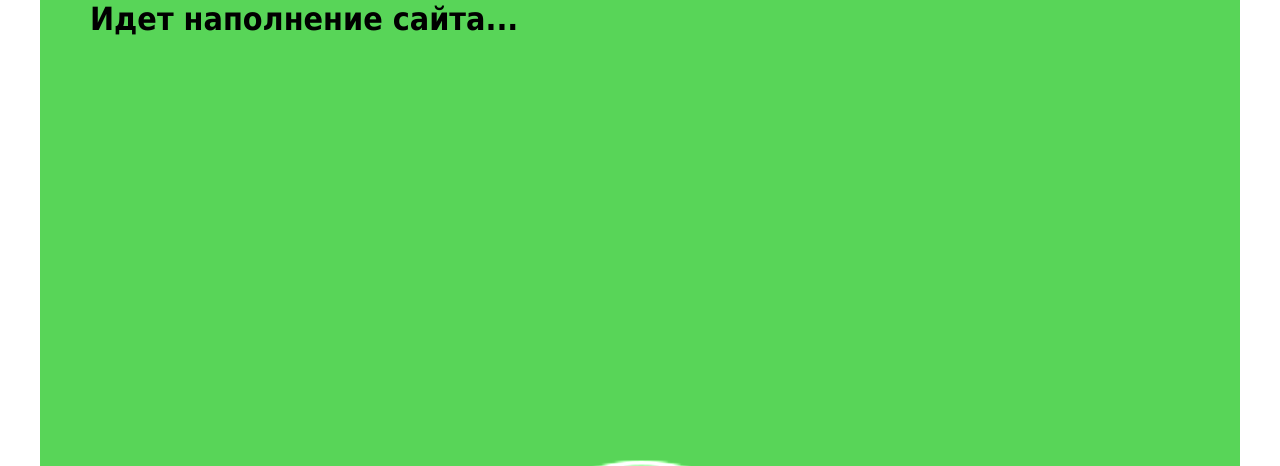
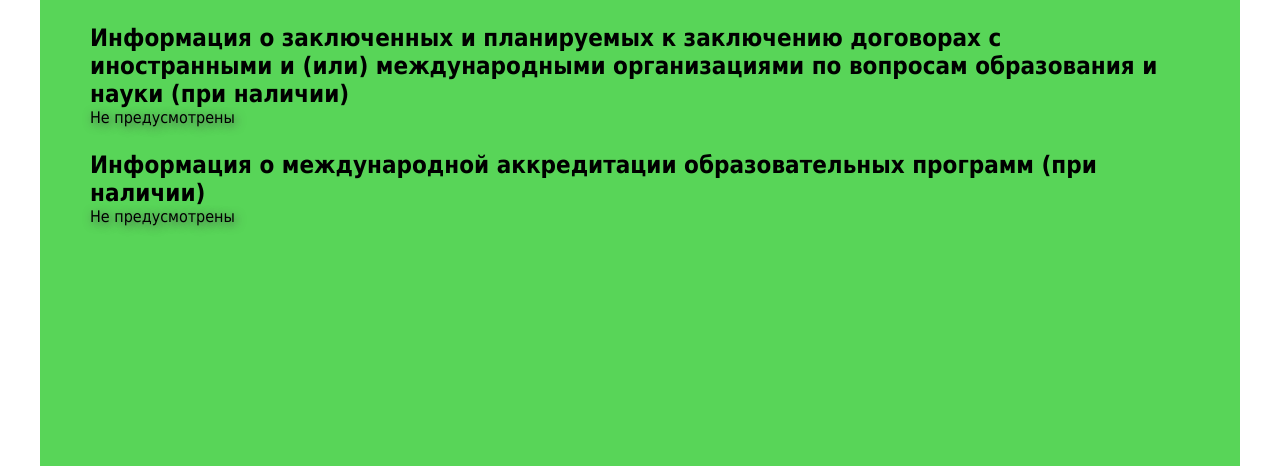
Before and after one commit to AirGuy-one/sports_school, a Django app: page /international_cooperation in a window 1280 px wide. Shown: the part 88-554 px from the top of the page. Run offline with Django 4.2, Linux system fonts and the light colour scheme; parts of the project's set-up code (start-up, migrations or seed data) failed here and were passed over.

Commit message:
Add info to international_cooperation page

```diff
--- a/templates/international_cooperation.html
+++ b/templates/international_cooperation.html
@@ -1,12 +1,19 @@
 {% extends "base.html" %}
 {% load static %}
 
-{% block head-links %}<link rel="stylesheet" href="{% static 'css/about-organization-list.css' %}">{% endblock %}
+{% block head-links %}
+    <link rel="stylesheet" href="{% static 'css/about-organization-list.css' %}">{% endblock %}
 
 {% block main %}
     <main>
         <div class="main-info">
-            <h1>Идет наполнение сайта...</h1>
+            <h2 style="margin-top: 24px;">Информация о заключенных и планируемых к заключению договорах с иностранными и
+                (или) международными
+                организациями по вопросам образования и науки (при наличии)</h2>
+            <p>Не предусмотрены</p>
+            <h2 style="margin-top: 24px;">Информация о международной аккредитации образовательных программ (при
+                наличии)</h2>
+            <p>Не предусмотрены</p>
         </div>
     </main>
 {% endblock %}
```
